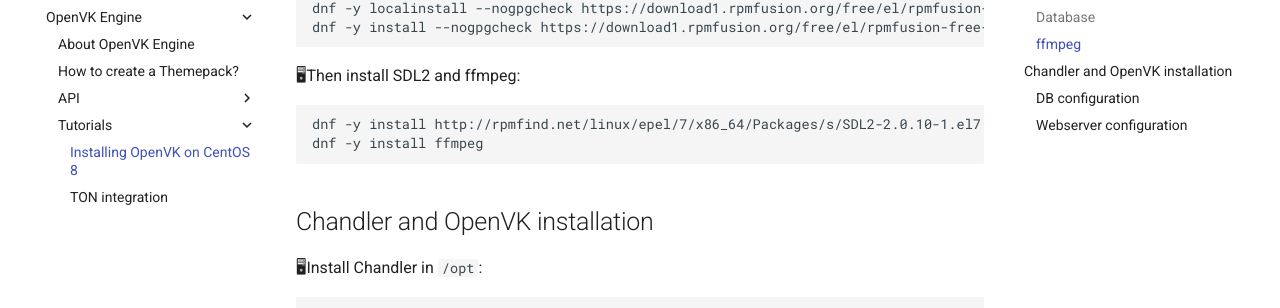
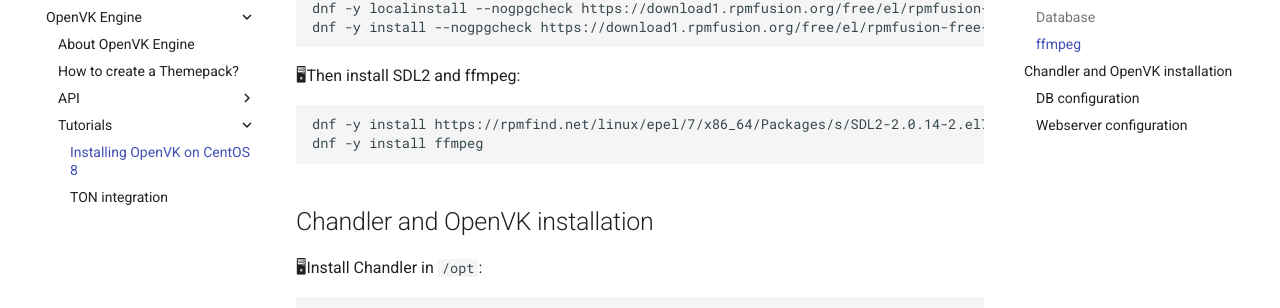
Before and after one commit to OpenVK/docs, an MkDocs documentation site: the page built from docs/openvk_engine/centos8_installation.md, in a window 1280 px wide and 900 px high, scrolled down 1944 px. Shown: the part 145-453 px from the top of the window. Built offline with MkDocs 1.6.1 and Material for MkDocs 9.7.7, drawn with Linux system fonts in a browser that asks for light colours; comment, search, counter and statistics services are not loaded; some of the changed lines change nothing that is shown.

Commit message:
Update centos8_installation.md (#10)

````diff
--- a/docs/openvk_engine/centos8_installation.md
+++ b/docs/openvk_engine/centos8_installation.md
@@ -94,7 +94,7 @@
 🖥Then install SDL2 and ffmpeg:
 
 ```bash
-dnf -y install http://rpmfind.net/linux/epel/7/x86_64/Packages/s/SDL2-2.0.10-1.el7.x86_64.rpm
+dnf -y install https://rpmfind.net/linux/epel/7/x86_64/Packages/s/SDL2-2.0.14-2.el7.x86_64.rpm
 dnf -y install ffmpeg
 ```
 
````
